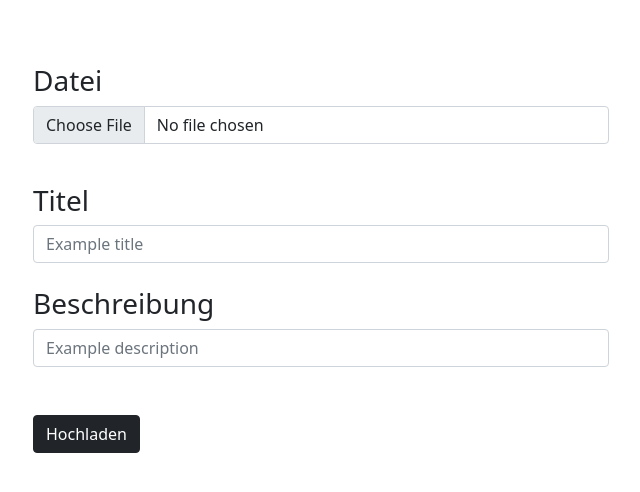
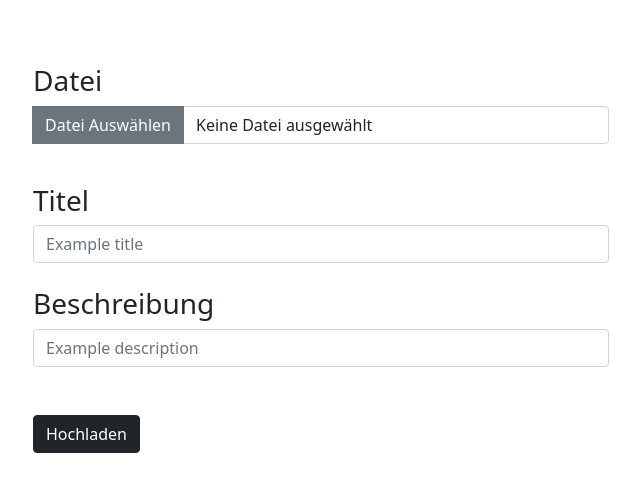
Before and after one commit to BubuBiB00/StayingAlive, a Django app: page /upload/ in a window 1280 px wide. Shown: the part 82-574 px from the top of the page, without its empty margins (31-671 px from the left). Run offline with Django 4.2, Linux system fonts and the light colour scheme; the visitor is signed in with stand-in values (Sample User, id 1).

Commit message:
set upload theme as edit theme

```diff
--- a/StayingAlive/SAapp/static/css/editExercise.css
+++ /dev/null
@@ -1,3 +0,0 @@
-#fileUploadbutton {
-    background-color: blue;
-}
--- a/StayingAlive/SAapp/templates/SAapp/editExercise.html
+++ b/StayingAlive/SAapp/templates/SAapp/editExercise.html
@@ -26,8 +26,6 @@
   <script>
     const actualBtn = document.getElementById('actual-btn');
 
-    actualBtn.textContent = "asdf"
-
     const fileChosen = document.getElementById('file-chosen');
 
     fileChosen.textContent = "{{ exercise_name }}";
--- a/StayingAlive/SAapp/templates/SAapp/uploadExercise.html
+++ b/StayingAlive/SAapp/templates/SAapp/uploadExercise.html
@@ -7,7 +7,9 @@
       {% csrf_token %}
       <h3>Datei</h3>
       <div class="input-group mb-3 ml-5 mr-5">
-        <input type="file" class="form-control" id="inputGroupFile01" name="myfile">
+        <input type="file" class="form-control" id="actual-btn" name="myfile" hidden>
+        <label for="actual-btn" class="btn btn-secondary">Datei Auswählen</label>
+        <span id="file-chosen" class="form-control">Keine Datei ausgewählt</span>
       </div>
       <br>
       <h3>Titel</h3>
@@ -28,4 +30,14 @@
   <p>Please login as admin to see this page.</p>
 {% endif %}
 
+<script>
+  const actualBtn = document.getElementById('actual-btn');
+
+  const fileChosen = document.getElementById('file-chosen');
+
+  actualBtn.addEventListener('change', function () {
+    fileChosen.textContent = this.files[0].name
+  })
+</script>
+
 {% endblock %}
```
